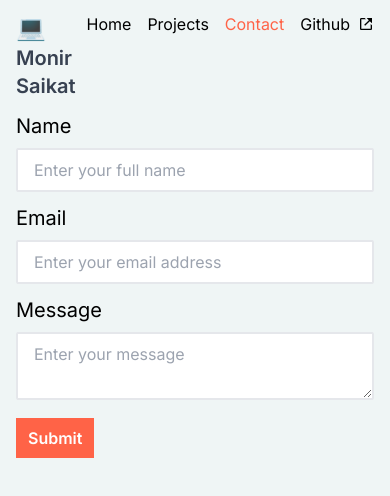
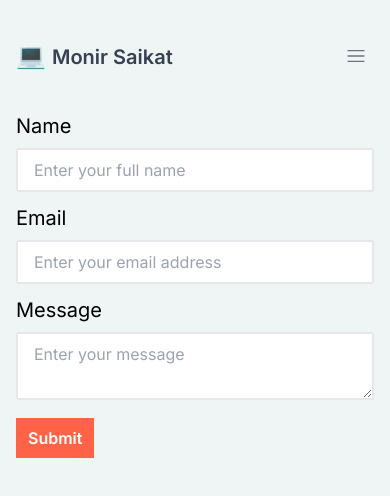
Before and after one commit to MonirSaikat/MonirSaikat, a Next.js app: page /contact in a window 390 px wide. Shown: the top 496 px of the page. Built offline with nearby package versions, Linux system fonts and the light colour scheme.

Commit message:
mobile nav

```diff
--- a/components/Navbar.js
+++ b/components/Navbar.js
@@ -4,6 +4,7 @@ import { BiLinkExternal } from 'react-icons/bi';
 import { useRouter } from 'next/router';
 import classNames from 'classnames';
 import { activeLink } from 'utils/helpers';
+import { RxHamburgerMenu  } from 'react-icons/rx';
 
 const links = [
   { label: 'Home', path: '/' },
@@ -17,7 +18,7 @@ export const Navbar = () => {
 
   const renderLinks = links.map(link => {
     return(
-      <li key={link.path} className='mx-2'>
+      <li key={link.path} className='mx-2 md:my-0'>
         <Link
           className={classes}
           style={{ color: activeLink(router, link.path) ? 'tomato' : '#000' }}
@@ -31,10 +32,15 @@ export const Navbar = () => {
 
   return(
     <nav className='h-28 flex items-center'>
-      <div className="container flex justify-between mx-auto">
+      <div className="container flex flex-wrap justify-between mx-auto items-center">
         <Logo />
 
-        <ul className='flex'>
+        <button data-collapse-toggle="navbar-default" type="button" className="inline-flex items-center p-2 ml-3 text-xl text-gray-500 rounded-lg md:hidden hover:bg-gray-100 focus:outline-none focus:ring-2 focus:ring-gray-200 dark:text-gray-400 dark:hover:bg-gray-700 dark:focus:ring-gray-600" aria-controls="navbar-default" aria-expanded="false">
+          <RxHamburgerMenu />
+        </button>
+
+        <div className='hidden w-full md:block md:w-auto z-20'>
+          <ul className='flex flex-col md:flex-row p-4'>
             { renderLinks }
             <li className='mr-0 ml-2'>
               <Link className='hover:text-primary flex items-center' href="https://github.com/MonirSaikat" target='_blank'>
@@ -44,6 +50,7 @@ export const Navbar = () => {
             </li>
           </ul>
         </div>
+      </div>
     </nav>
   );
 };
```
Lines whose indentation alone changed are shown as unchanged.
